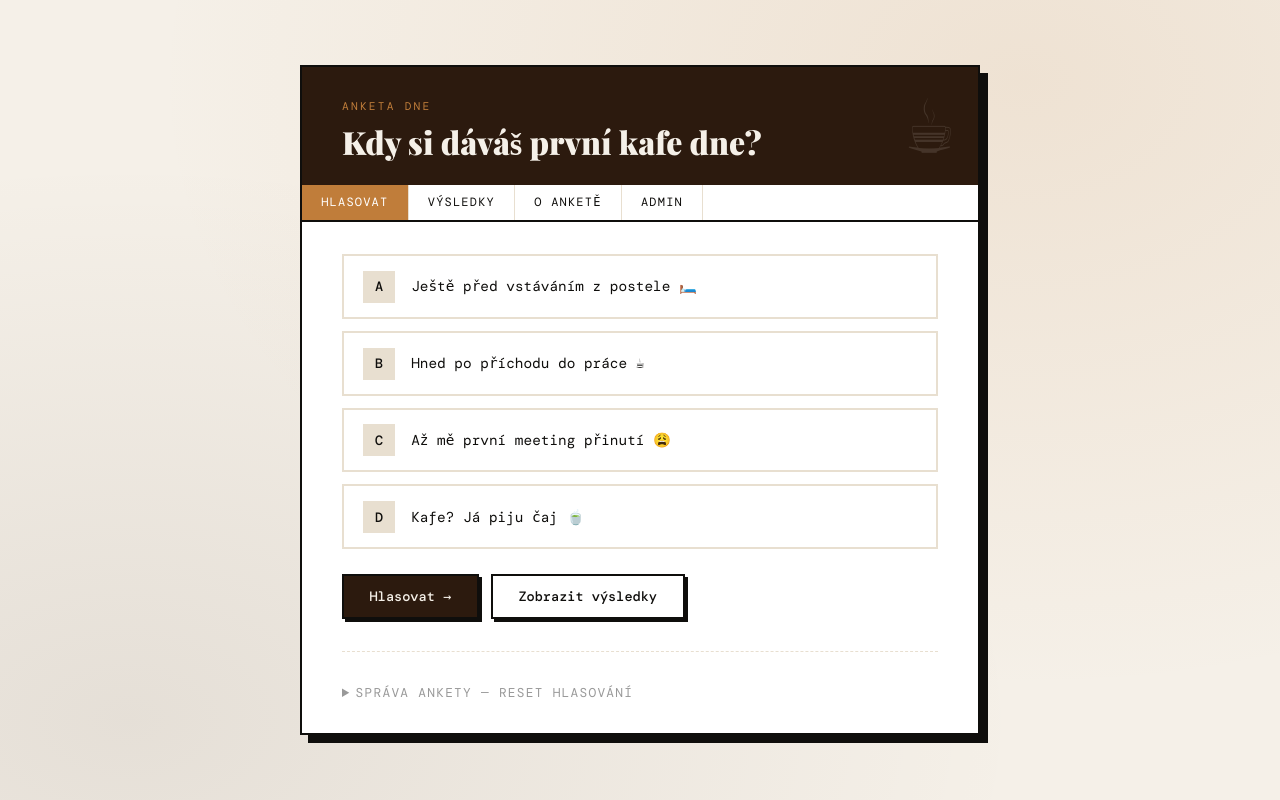
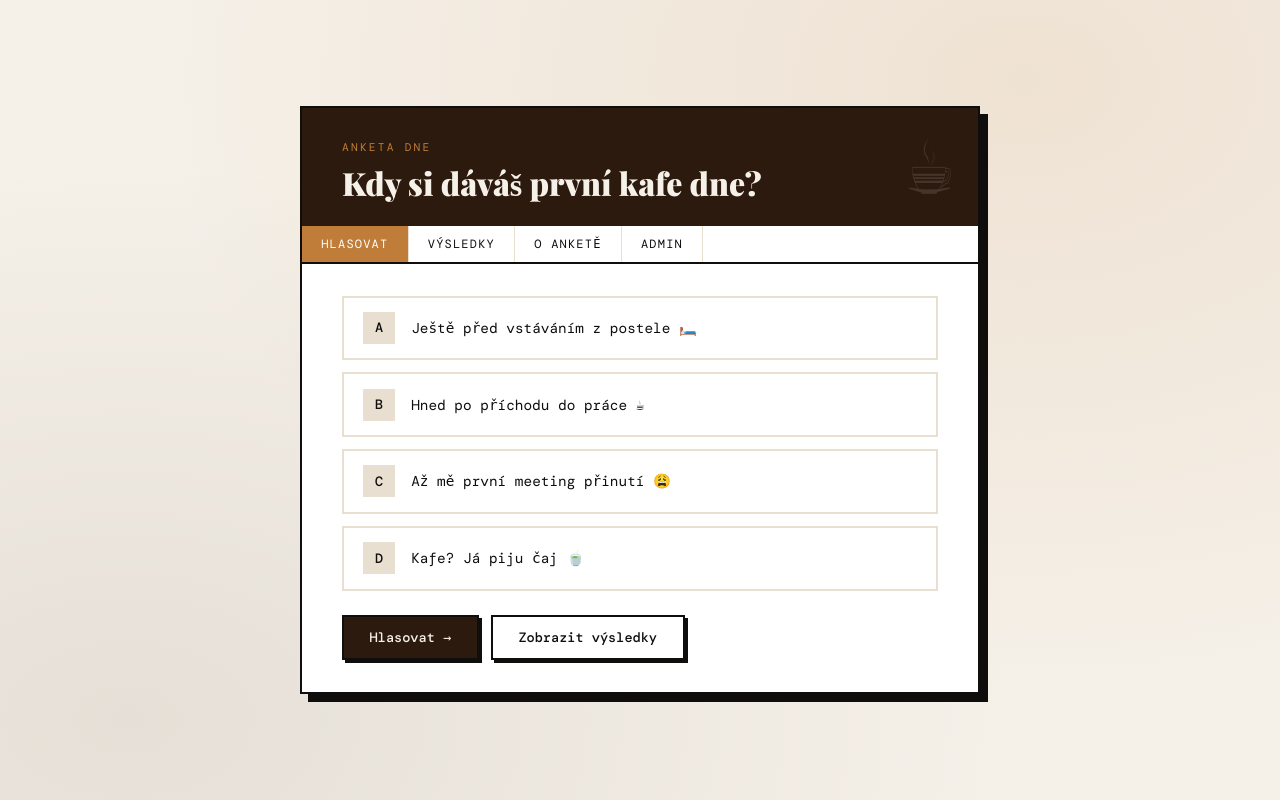
Before and after one commit to Mrkev13/poll-app, a Flask app: page / in a window 1280 px wide. Run offline with Flask 3, Linux system fonts and the light colour scheme.

Commit message:
feat: remove Google Analytics tracking scripts and reset functionality from templates

```diff
--- a/templates/index.html
+++ b/templates/index.html
@@ -4,14 +4,6 @@
 {% block content %}
 
 {% if already_voted %}
-<script async src="https://www.googletagmanager.com/gtag/js?id=G-45JT7M6K01"></script>
-<script>
-  window.dataLayer = window.dataLayer || [];
-  function gtag(){dataLayer.push(arguments);}
-  gtag('js', new Date());
-
-  gtag('config', 'G-45JT7M6K01');
-</script>
   <div class="flash info">☕ Už jsi hlasoval(a). Tady jsou aktuální výsledky:</div>
 {% endif %}
 
@@ -61,15 +53,4 @@
   </form>
 {% endif %}
 
-<hr class="divider">
-<div class="reset-section">
-  <details>
-    <summary>Správa ankety — reset hlasování</summary>
-    <form action="{{ url_for('reset') }}" method="post" class="reset-form">
-      <input type="password" name="token" placeholder="Zadej reset token…" autocomplete="off">
-      <button type="submit" class="btn btn-danger">Resetovat</button>
-    </form>
-  </details>
-</div>
-
 {% endblock %}
```
Also changed, not shown: templates/results.html (+1 -20 lines).
